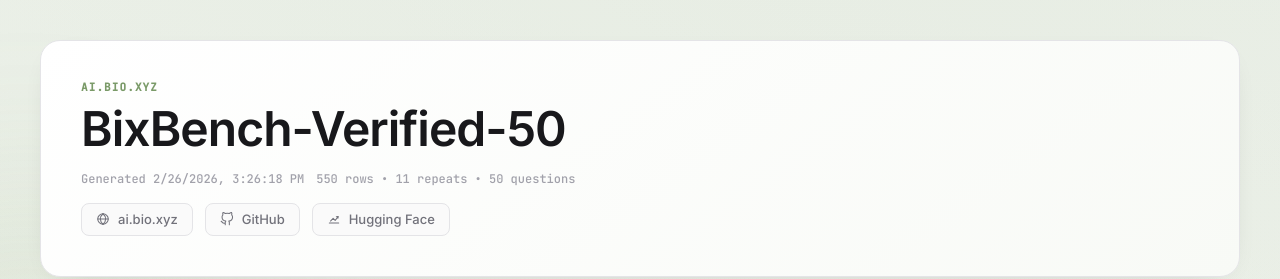
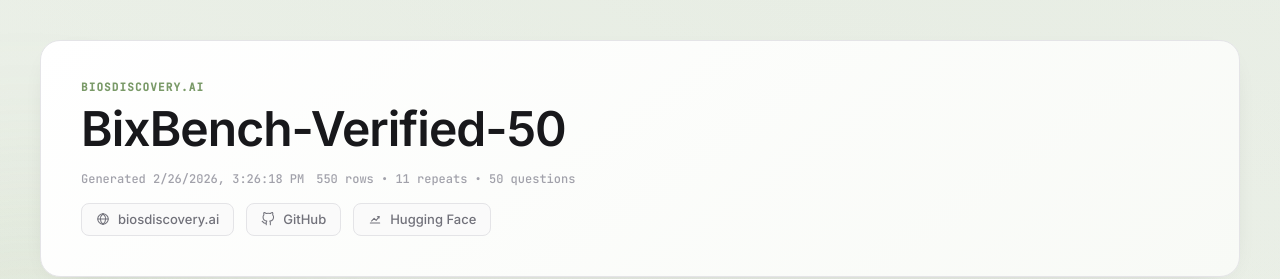
Before and after one commit to bio-xyz/bio-benchmark, a plain HTML site: page docs/index.html in a window 1280 px wide. Shown: the top 279 px of the page. Drawn offline with nearby package versions, Linux system fonts and the light colour scheme.

Commit message:
fix(docs): update BIOS links to biosdiscovery.ai

```diff
--- a/docs/index.html
+++ b/docs/index.html
@@ -50,11 +50,11 @@
       <header class="hero">
         <p class="eyebrow">
           <a
-            href="https://ai.bio.xyz/"
+            href="https://biosdiscovery.ai/"
             class="eyebrow-link"
             target="_blank"
             rel="noopener noreferrer"
-            >ai.bio.xyz</a
+            >biosdiscovery.ai</a
           >
         </p>
         <h1>BixBench-Verified-50</h1>
@@ -64,7 +64,7 @@
         </div>
         <nav class="hero-links">
           <a
-            href="https://ai.bio.xyz/"
+            href="https://biosdiscovery.ai/"
             class="hero-link"
             target="_blank"
             rel="noopener noreferrer"
@@ -76,7 +76,7 @@
                 <path d="M12 3c-2.8 2.4-4.5 5.6-4.5 9s1.7 6.6 4.5 9"></path>
               </svg>
             </span>
-            <span class="hero-link-label">ai.bio.xyz</span></a
+            <span class="hero-link-label">biosdiscovery.ai</span></a
           >
           <a
             href="https://github.com/bio-xyz/bio-benchmark"
```
